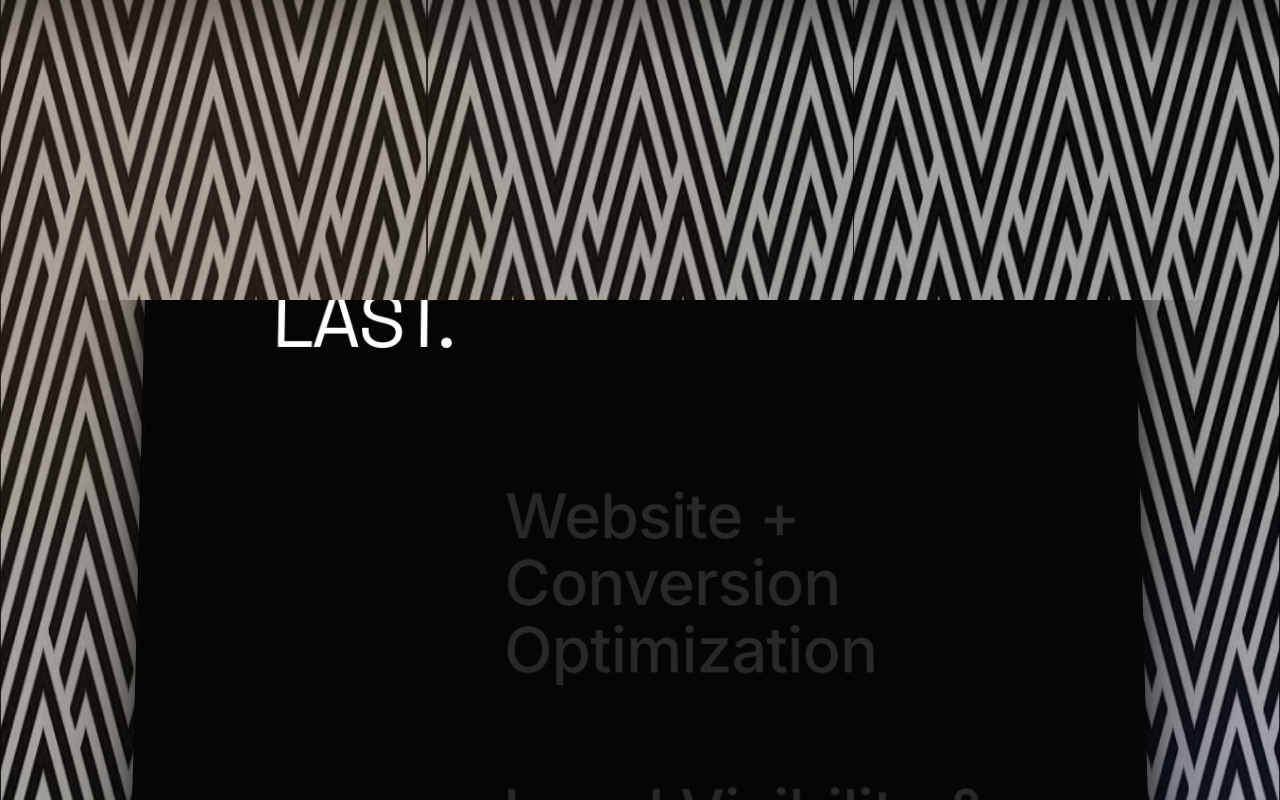
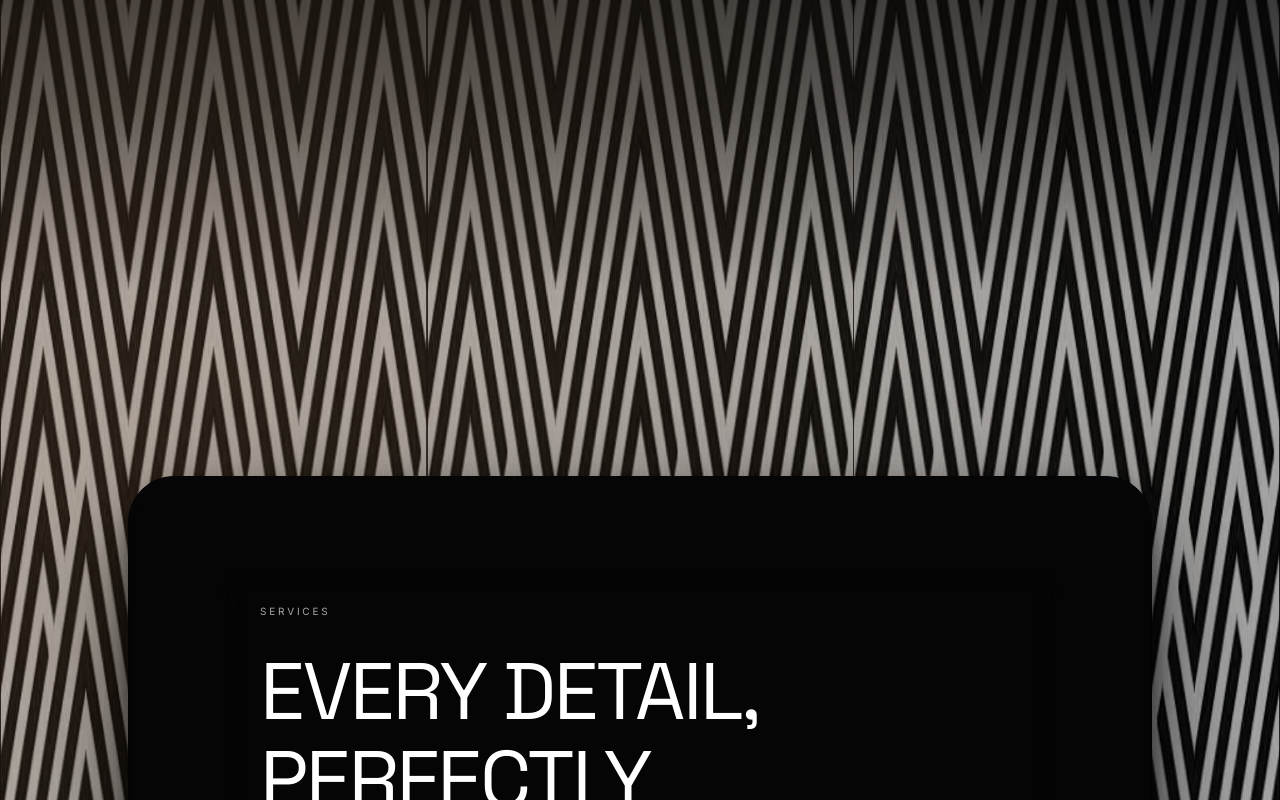
Before and after one commit to solomonhearn9/solomon, a Next.js app: page / in a window 1280 px wide. Shown: the part 1061-1861 px from the top of the page. Built offline with nearby package versions, Linux system fonts and the light colour scheme.

Commit message:
updating site

```diff
--- a/app/globals.css
+++ b/app/globals.css
@@ -389,7 +389,8 @@ a {
   z-index: 1;
   width: 100%;
   min-width: 0;
-  overflow: hidden;
+  /* Must stay visible so the fold (rotateX) card isn't clipped mid-animation */
+  overflow: visible;
 }
 
 .services-card-shell {
--- a/components/ui/container-scroll-animation.tsx
+++ b/components/ui/container-scroll-animation.tsx
@@ -44,22 +44,23 @@ export const ContainerScroll = ({
     };
   }, []);
 
-  const animationRange = [0, 0.35, 0.6, 0.85, 1];
-  const rotate = useTransform(scrollYProgress, animationRange, [-24, 0, 0, 8, 14]);
-  const scaleValues = isMobile ? [0.85, 0.97, 0.97, 0.94, 0.9] : [1.08, 1, 1, 0.97, 0.94];
+  // Hold the card flat longer, then ease away later so the final offering
+  // highlight still has a generous centered viewport.
+  const animationRange = [0, 0.32, 0.68, 0.88, 1];
+  const rotate = useTransform(scrollYProgress, animationRange, [-24, 0, 0, 6, 12]);
+  const scaleValues = isMobile ? [0.85, 0.97, 0.97, 0.95, 0.92] : [1.08, 1, 1, 0.98, 0.95];
   const scale = useTransform(scrollYProgress, animationRange, scaleValues);
-  const translate = useTransform(scrollYProgress, animationRange, [100, 0, 0, -20, -70]);
+  const translate = useTransform(scrollYProgress, animationRange, [100, 0, 0, -12, -40]);
   const contentOpacity = useTransform(scrollYProgress, [0, 0.22, 0.45], [0, 0.85, 1]);
-  const contentTranslate = useTransform(scrollYProgress, [0, 0.35, 0.6, 1], [80, 0, 0, -40]);
   const headerOpacity = useTransform(scrollYProgress, [0, 0.32, 0.5], [1, 1, 0]);
 
   return (
     <div
-      className="relative flex h-[45rem] items-center justify-center p-2 md:h-[60rem] md:p-16"
+      className="relative flex min-h-[45rem] items-center justify-center overflow-visible p-2 md:min-h-[60rem] md:p-16"
       ref={containerRef}
     >
       <div
-        className="relative w-full py-10 md:py-40"
+        className="relative w-full overflow-visible py-10 md:py-40"
         style={{
           perspective: "1000px"
         }}
@@ -70,7 +71,6 @@ export const ContainerScroll = ({
           translate={translate}
           scale={scale}
           contentOpacity={contentOpacity}
-          contentTranslate={contentTranslate}
           scrollProgress={scrollYProgress}
           containerRef={containerRef}
         >
@@ -111,7 +111,6 @@ export const Card = ({
   scale,
   translate,
   contentOpacity,
-  contentTranslate,
   scrollProgress,
   containerRef,
   children
@@ -120,7 +119,6 @@ export const Card = ({
   scale: MotionValue<number>;
   translate: MotionValue<number>;
   contentOpacity: MotionValue<number>;
-  contentTranslate: MotionValue<number>;
   scrollProgress: MotionValue<number>;
   containerRef: React.RefObject<HTMLDivElement>;
   children: React.ReactNode;
@@ -132,17 +130,13 @@ export const Card = ({
           rotateX: rotate,
           scale,
           translateY: translate,
-          transformStyle: "preserve-3d",
           boxShadow:
             "0 0 #0000004d, 0 9px 20px #0000004a, 0 37px 37px #00000042, 0 84px 50px #00000026, 0 149px 60px #0000000a, 0 233px 65px #00000003"
         }}
-        className="mx-auto -mt-12 w-full max-w-5xl rounded-[46px] border border-[#050505] bg-[#070709] p-[1.5px] shadow-[0_40px_120px_rgba(0,0,0,0.6)] md:p-[1.5px]"
+        className="services-fold-card mx-auto -mt-12 w-full max-w-5xl rounded-[46px] border border-[#050505] bg-[#070709] p-[1.5px] shadow-[0_40px_120px_rgba(0,0,0,0.6)] md:p-[1.5px]"
       >
         <motion.div
-          style={{
-            opacity: contentOpacity,
-            translateY: contentTranslate
-          }}
+          style={{ opacity: contentOpacity }}
           className="services-card-surface h-full w-full overflow-hidden rounded-[40px] text-white"
         >
           {children}
--- a/components/ui/services-typing-content.tsx
+++ b/components/ui/services-typing-content.tsx
@@ -9,8 +9,10 @@ type ServicesTypingContentProps = {
   serviceItems: string[];
 };
 
-const animationTriggerThreshold = 0.38;
-const animationCompletionThreshold = 0.9;
+// Finish the offering highlight while the last item is on-screen and the
+// fold card still fills most of the viewport (before it scrolls away).
+const animationTriggerThreshold = 0.36;
+const animationCompletionThreshold = 0.72;
 const revealDelayMs = 160;
 const totalStages = 4;
 
```
